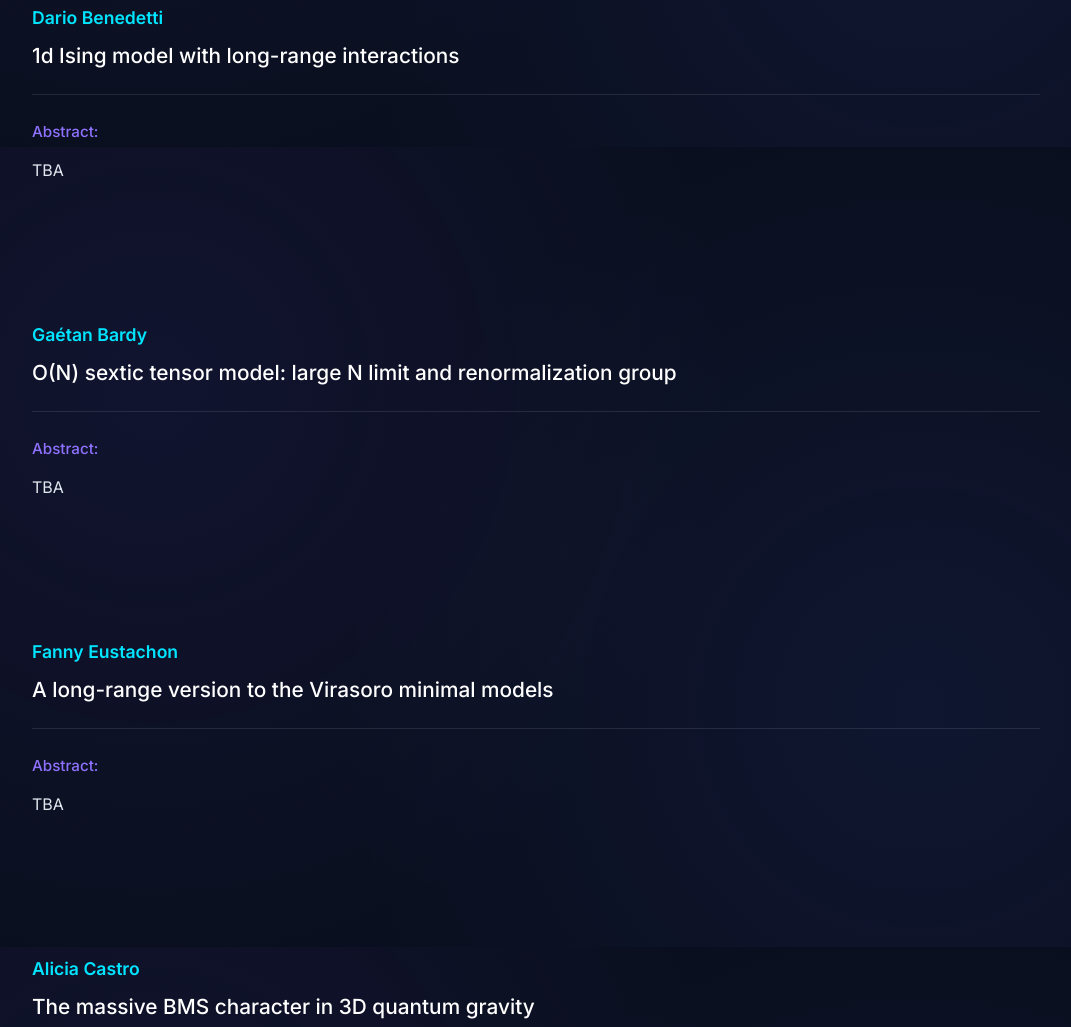
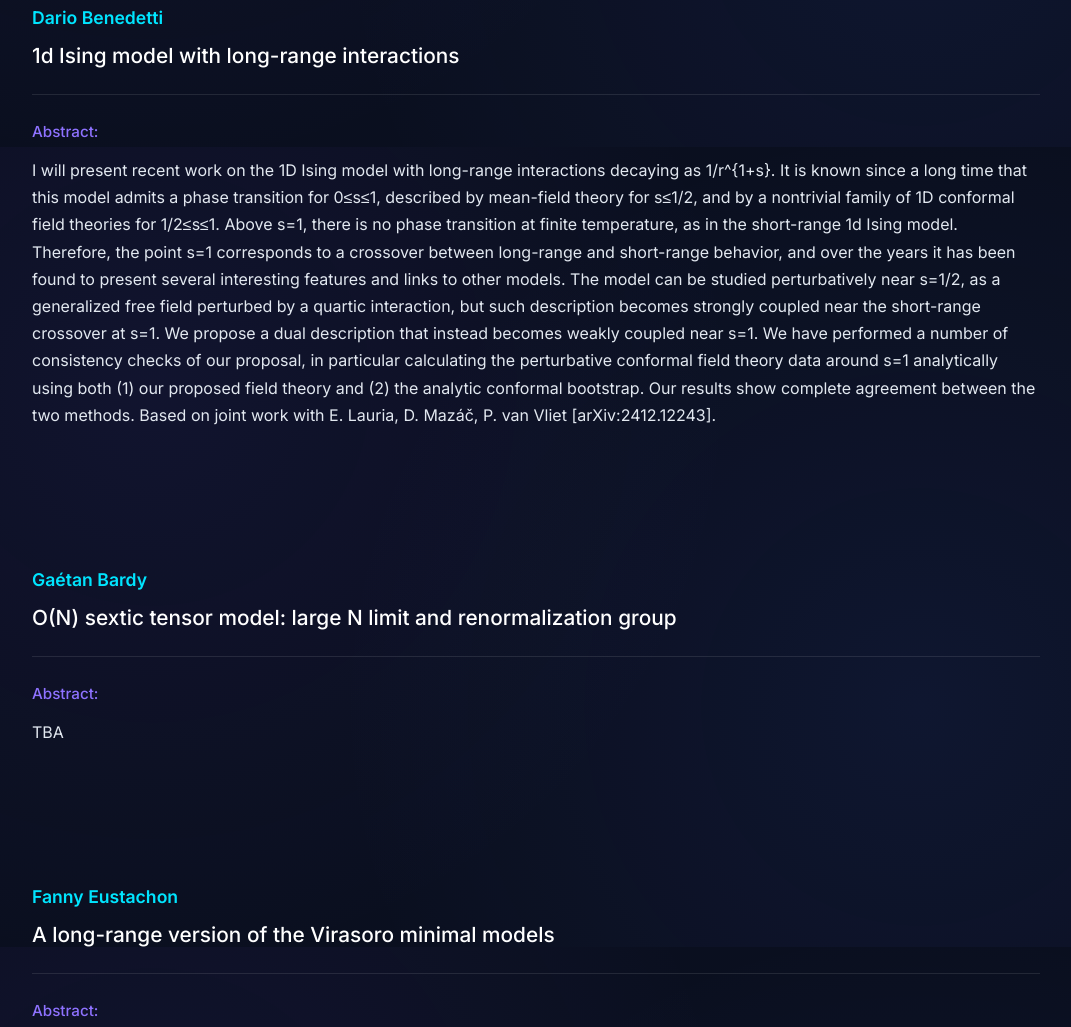
Before and after one commit to GaetanBar/QGB_2025, a plain HTML site: page index.html in a window 1280 px wide. Shown: the part 4653-5680 px from the top of the page, without its empty margins (104-1175 px from the left). Drawn offline with Linux system fonts and the light colour scheme.

Commit message:
more abstracts

```diff
--- a/index.html
+++ b/index.html
@@ -455,7 +455,20 @@
                     </div>
                     <div class="abstract-content">
                         <div class="abstract-label">Abstract:</div>
-                        <p>TBA</p>
+                        <p>I will present recent work on the 1D Ising model with long-range interactions decaying as 1/r^{1+s}.
+                            It is known since a long time that this model admits a phase transition for 0≤s≤1, described by
+                            mean-field theory for s≤1/2, and by a nontrivial family of 1D conformal field theories for 1/2≤s≤1.
+                            Above s=1, there is no phase transition at finite temperature, as in the short-range 1d Ising model.
+                            Therefore, the point s=1 corresponds to a crossover between long-range and short-range behavior, and
+                            over the years it has been found to present several interesting features and links to other models.
+                            The model can be studied perturbatively near s=1/2, as a generalized free field perturbed by a
+                            quartic interaction, but such description becomes strongly coupled near the short-range crossover at
+                            s=1. We propose a dual description that instead becomes weakly coupled near s=1. We have performed a
+                            number of consistency checks of our proposal, in particular calculating the perturbative conformal
+                            field theory data around s=1 analytically using both (1) our proposed field theory and (2) the
+                            analytic conformal bootstrap. Our results show complete agreement between the two methods.
+                            Based on joint work with E. Lauria, D. Mazáč, P. van Vliet [arXiv:2412.12243].
+                            </p>
                     </div>
                 </div>
 
@@ -473,11 +486,13 @@
                 <div class="abstract-cell">
                     <div class="abstract-title">
                         <span class="speaker-name">Fanny Eustachon</span>
-                        <span class="talk-title">A long-range version to the Virasoro minimal models</span>
+                        <span class="talk-title">A long-range version of the Virasoro minimal models</span>
                     </div>
                     <div class="abstract-content">
                         <div class="abstract-label">Abstract:</div>
-                        <p>TBA</p>
+                        <p>During this talk, I will present two constructions of the long-range unitary minimal models M(m+1,m), and use them as examples to review perturbation theory in a conformal field theory setting. A first construction consists in generalizing the Landau-Ginzburg formulation, known for M(m+1,m) to a long-range version with two-body interaction decaying as 1/r^(2+s). At some specific value of s, the self-interaction is marginal, while just above such value it becomes weakly relevant, and the model flows to a non-trivial fixed point. As the values of s continues to increase, we expect a crossover from long-range to short-range universality class. However, such a crossover happens at values of s for which we cannot trust the perturbative Landau-Ginzburg formulation. Following a weakly coupled formulation proposed by [Behan, Rastelli, Rychkov, Zan, 2017] for the crossover in the long-range Ising model, the second construction consists in defining the long-range minimal models near crossover by deforming the short-range minimal models with a coupling to a generalized free field with suitable s-dependent dimension.
+
+                            [work in collaboration with D. Benedetti and E. Lauria]</p>
                     </div>
                 </div>
 
@@ -499,7 +514,11 @@
                     </div>
                     <div class="abstract-content">
                         <div class="abstract-label">Abstract:</div>
-                        <p>TBA</p>
+                        <p>
+                            We study the injective norm of random antisymmetric tensors drawn from real and complex Gaussian ensembles. In quantum information theory, this problem corresponds to determining the geometric entanglement of random fermionic states.
+                            By applying the Kac–Rice formula on the Grassmannian manifold, we derive asymptotic upper bounds on the injective norm in two distinct regimes: for a fixed tensor order p and d→∞, and for fixed filling fraction p/d as both p,d→ ∞, where p is the rank of the tensor and d is the dimension of the underlying vector space. These correspond to lower bounds on the geometric entanglement.
+                            Furthermore, we explore the particle-hole duality in the fermionic case and the behavior of entanglement under this duality.
+                            This work, in collaboration with Stéphane Dartois, builds upon results from Dartois and McKenna (2024).</p>
                     </div>
                 </div>
 
```
